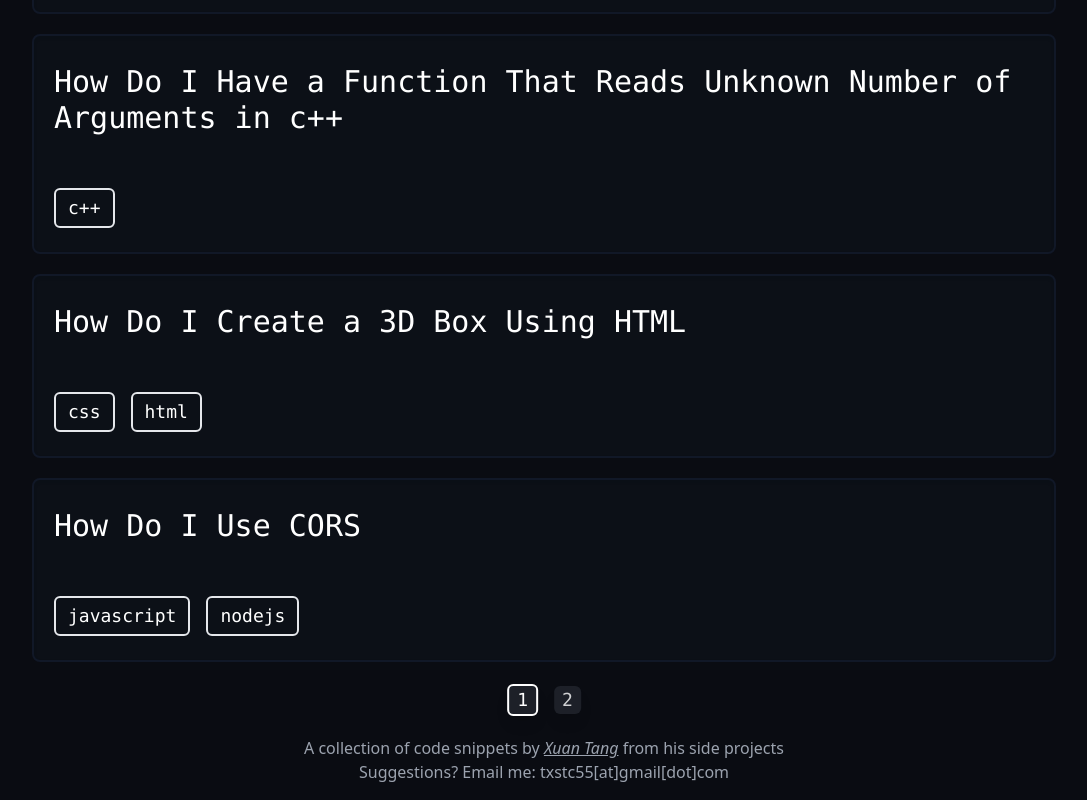
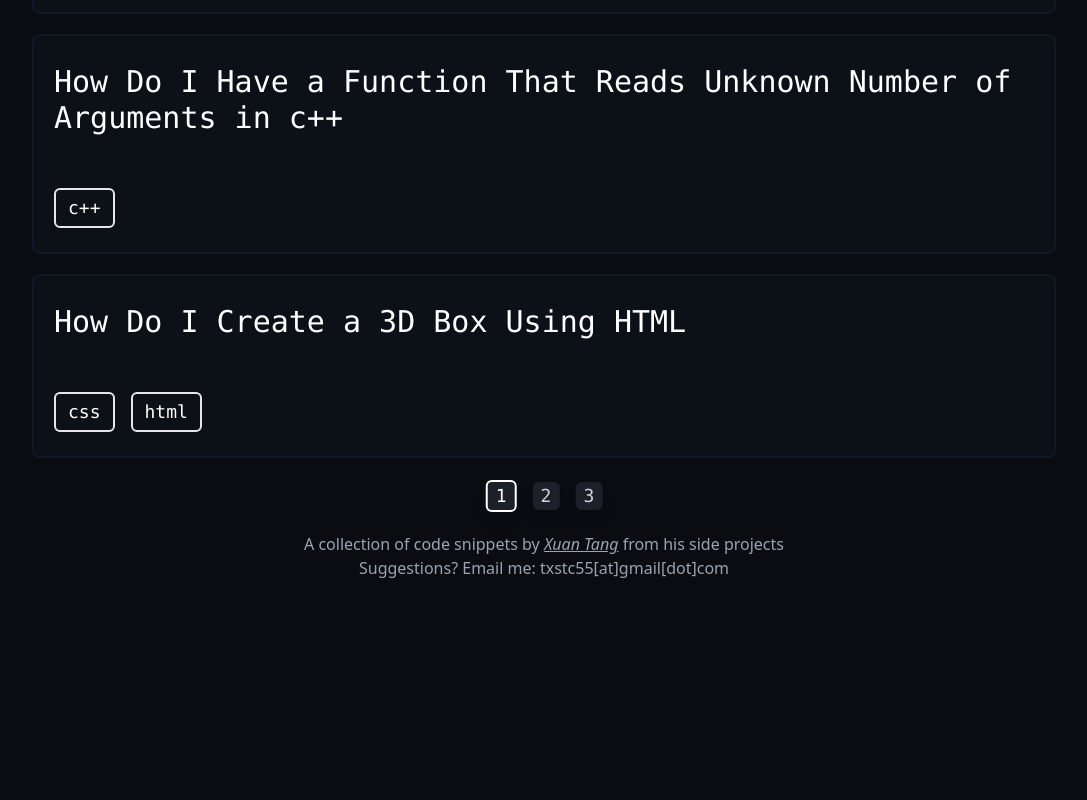
Before and after one commit to txstc55/But-how-do-I, a Vue app: page / in a window 1280 px wide. Shown: the part 1948-2748 px from the top of the page, without its empty margins (96-1183 px from the left). After the commit the page ends 2544 px from the top, so only its background shows below. Built offline with nearby package versions, Linux system fonts and the light colour scheme.

Commit message:
add post per page option

```diff
--- a/src/views/PostGridView.vue
+++ b/src/views/PostGridView.vue
@@ -80,8 +80,8 @@
     </div>
     <PostGridComponent
       v-for="post in postsSelected.slice(
-        (page - 1) * 5,
-        Math.min(postsSelected.length, page * 5)
+        (page - 1) * postPerPage,
+        Math.min(postsSelected.length, page * postPerPage)
       )"
       :key="post.id"
       :title="post.title"
@@ -121,7 +121,7 @@
           font-mono
           hover:bg-gray-200/20
         "
-        v-for="index in Math.ceil(postsSelected.length / 5)"
+        v-for="index in Math.ceil(postsSelected.length / postPerPage)"
         :key="index"
         @click="changePage(index)"
         :class="
@@ -153,6 +153,7 @@ export default {
       tagsSelected: [],
       postsSelected: [],
       page: 1,
+      postPerPage: 4,
     };
   },
   methods: {
```
